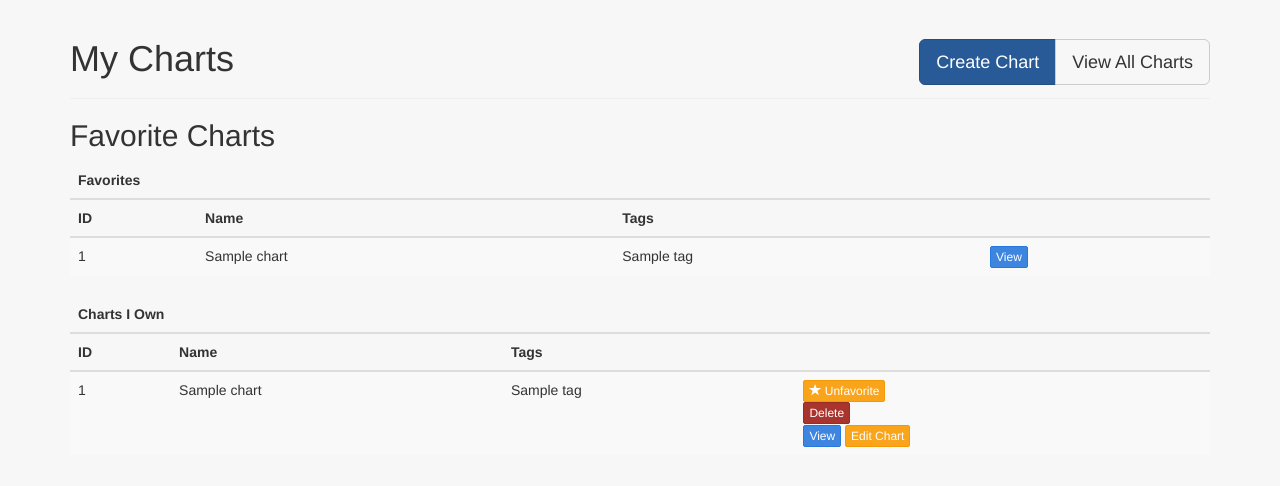
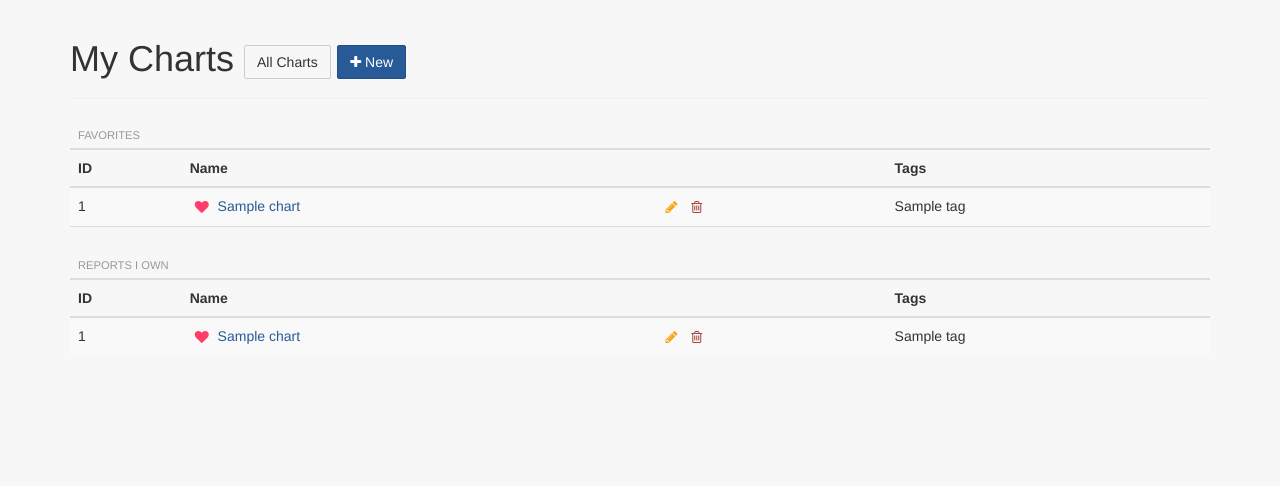
Before and after one commit to gorel/dli-reports, a Flask app: page /reports/charts in a window 1280 px wide. Shown: the part 51-537 px from the top of the page. Run offline with Flask 2, Linux system fonts and the light colour scheme; a user stored in the database is signed in; tables that the repository leaves empty hold one stand-in row (values such as "Sample post"); parts of the project's set-up code (start-up, migrations or seed data) failed here and were passed over; some libraries are stand-ins or nearby versions.

Commit message:
New Reports index style applied to Charts indexes. Making tables more consistently spaced

```diff
--- a/dli_app/static/css/style.css
+++ b/dli_app/static/css/style.css
@@ -36,6 +36,18 @@ body {
 /*
  * General Bootstrap improvements
  */
+
+table>thead>tr>th.super-th {
+  font-weight: 500;
+  color: #999;
+  font-size: 0.8em;
+  padding-bottom: 5px;
+  text-transform: uppercase;
+}
+
+table tbody + thead>tr>th.super-th {
+  padding-top: 30px;
+}
 
 .btn {
   border-radius: 2px;
--- a/dli_app/templates/reports/my_charts.html
+++ b/dli_app/templates/reports/my_charts.html
@@ -1,23 +1,24 @@
 {% extends 'layout.html' %}
 {% block body %}
   <div class="page-header">
-    <div class="btn-group btn-group-lg pull-right">
-      <a href="{{ url_for('reports.create_chart') }}" class="btn btn-primary">Create Chart</a>
-      <a href="{{ url_for('reports.all_charts') }}" class="btn btn-default">View All Charts</a>
-    </div>
-    <h1>My Charts</h1>
+    <h1>
+      My Charts
+      <small>
+        <a href="{{ url_for('reports.all_charts') }}" class="btn btn-default">All Charts</a>
+        <a href="{{ url_for('reports.create_chart') }}" class="btn btn-primary"><span class="fa fa-plus"></span> New</a>
+      </small>
+    </h1>
   </div>
 
-  {% if current_user.favorite_charts|length > 0 %}
-    <h2>Favorite Charts</h2>
-    <table class="table table-striped">
+  <table class="table table-striped table-hover">
+    {% if current_user.favorite_charts|length > 0 %}
       <thead>
-        <tr><th colspan="4">Favorites</th></tr>
+        <tr><th colspan="4" class="super-th">Favorites</th></tr>
         <tr>
           <th>ID</th>
           <th>Name</th>
+          <th></th>
           <th>Tags</th>
-          <th></th>
         </tr>
       </thead>
 
@@ -25,23 +26,40 @@
         {% for chart in current_user.favorite_charts %}
           <tr>
             <td>{{ chart.id }}</td>
-            <td>{{ chart.name }}</td>
+            <td>
+              <form method="POST" action="{{ url_for('reports.unfavorite_chart', chart_id=chart.id) }}" class="form-inline">
+                <input type="hidden" name="csrf_token" value="{{ csrf_token() }}">
+                <button type="submit" class="btn btn-blank">
+                  <span class="fa fa-heart" aria-hidden="true"></span>
+                </button>
+              </form>
+              <a href="{{ url_for('reports.view_chart', chart_id=chart.id) }}">{{ chart.name }}</a>
+            </td>
+            <td>
+              <a href="{{ url_for('reports.edit_chart', chart_id=chart.id) }}" class="btn btn-blank">
+                <span class="fa fa-pencil" aria-hidden="true"></span>
+              </a>
+
+              <form method="POST" action="{{ url_for('reports.delete_chart', chart_id=chart.id) }}" class="form-inline">
+                <input type="hidden" name="csrf_token" value="{{ csrf_token() }}">
+                <button type="submit" class="btn btn-blank">
+                  <span class="fa fa-trash-o text-danger" aria-hidden="true"></span>
+                </button>
+              </form>
+            </td>
             <td>{{ ', '.join(chart.tagnames) }}</td>
-            <td><a href="{{ url_for('reports.view_chart', chart_id=chart.id) }}" class="btn btn-info btn-xs">View</a></td>
           </tr>
         {% endfor %}
       </tbody>
-    </table>
-  {% endif%}
+    {% endif%}
 
-  <table class="table table-striped">
     <thead>
-      <tr><th colspan="4">Charts I Own</th></tr>
+      <tr><th colspan="4" class="super-th">Reports I Own</th></tr>
       <tr>
         <th>ID</th>
         <th>Name</th>
+        <th></th>
         <th>Tags</th>
-        <th></th>
       </tr>
     </thead>
 
@@ -49,47 +67,50 @@
       {% for chart in charts.items %}
         <tr>
           <td>{{ chart.id }}</td>
-          <td>{{ chart.name }}</td>
-          <td>{{ ', '.join(chart.tagnames) }}</td>
           <td>
             {% if chart not in current_user.favorite_charts %}
-              <form method="POST" action="{{ url_for('reports.favorite_chart', chart_id=chart.id) }}">
-                <button type="submit" class="btn btn-success btn-xs">
-                  <span class="glyphicon glyphicon-star-empty" aria-hidden="true"></span> Favorite
+              <form method="POST" action="{{ url_for('reports.favorite_chart', chart_id=chart.id) }}" class="form-inline">
+                <input type="hidden" name="csrf_token" value="{{ csrf_token() }}">
+                <button type="submit" class="btn btn-blank">
+                  <span class="fa fa-heart-o" aria-hidden="true"></span>
                 </button>
               </form>
-
-              <form method="POST" action="{{ url_for('reports.delete_chart', chart_id=chart.id) }}">
-                <button type="submit" class="btn btn-danger btn-xs">Delete</button>
-              </form>
-
-              <div class="btn-group">
-                <a href="{{ url_for('reports.view_chart', chart_id=chart.id) }}" class="btn btn-info btn-xs">View</a>
-              </div>
-              <div class="btn-group">
-                <a href="{{ url_for('reports.edit_chart', chart_id=chart.id) }}" class="btn btn-warning btn-xs">Edit Chart</a>
-              </div>
             {% else %}
-              <form method="POST" action="{{ url_for('reports.unfavorite_chart', chart_id=chart.id) }}">
-                <button type="submit" class="btn btn-warning btn-xs">
-                  <span class="glyphicon glyphicon-star" aria-hidden="true"></span> Unfavorite
+              <form method="POST" action="{{ url_for('reports.unfavorite_chart', chart_id=chart.id) }}" class="form-inline">
+                <input type="hidden" name="csrf_token" value="{{ csrf_token() }}">
+                <button type="submit" class="btn btn-blank">
+                  <span class="fa fa-heart" aria-hidden="true"></span>
                 </button>
               </form>
+            {% endif %}
+            <a href="{{ url_for('reports.view_chart', chart_id=chart.id) }}">{{ chart.name }}</a>
+          </td>
+          <td>
+            <a href="{{ url_for('reports.edit_chart', chart_id=chart.id) }}" class="btn btn-blank">
+              <span class="fa fa-pencil" aria-hidden="true"></span>
+            </a>
 
-              <form method="POST" action="{{ url_for('reports.delete_chart', chart_id=chart.id) }}">
-                <button type="submit" class="btn btn-danger btn-xs">Delete</button>
-              </form>
-
-              <div class="btn-group">
-                <a href="{{ url_for('reports.view_chart', chart_id=chart.id) }}" class="btn btn-info btn-xs">View</a>
-              </div>
-              <div class="btn-group">
-                <a href="{{ url_for('reports.edit_chart', chart_id=chart.id) }}" class="btn btn-warning btn-xs">Edit Chart</a>
-              </div>
-            {% endif %}
+            <form method="POST" action="{{ url_for('reports.delete_chart', chart_id=chart.id) }}" class="form-inline">
+              <input type="hidden" name="csrf_token" value="{{ csrf_token() }}">
+              <button type="submit" class="btn btn-blank">
+                <span class="fa fa-trash-o text-danger" aria-hidden="true"></span>
+              </button>
+            </form>
           </td>
+          <td>{{ ', '.join(chart.tagnames) }}</td>
         </tr>
       {% endfor %}
     </tbody>
   </table>
+
+  {% if charts.has_prev %}
+    <a class="btn btn-primary" href="{{ url_for('reports.my_charts') }}">First</a>
+    <a class="btn btn-primary" href="{{ url_for('reports.my_charts', page_num=charts.prev_num) }}">&laquo; Prev</a>
+  {% endif %}
+  {% if charts.has_next %}
+    <span class="pull-right">
+      <a class="btn btn-primary" href="{{ url_for('reports.my_charts', page_num=charts.next_num) }}">Next &raquo;</a>
+      <a class="btn btn-primary" href="{{ url_for('reports.my_charts', page_num=charts.pages) }}">Last</a>
+    </span>
+  {% endif %}
 {% endblock %}
```
Also changed, not shown: dli_app/templates/reports/all_charts.html (+31 -31 lines), dli_app/templates/reports/me.html (+3 -5 lines).
